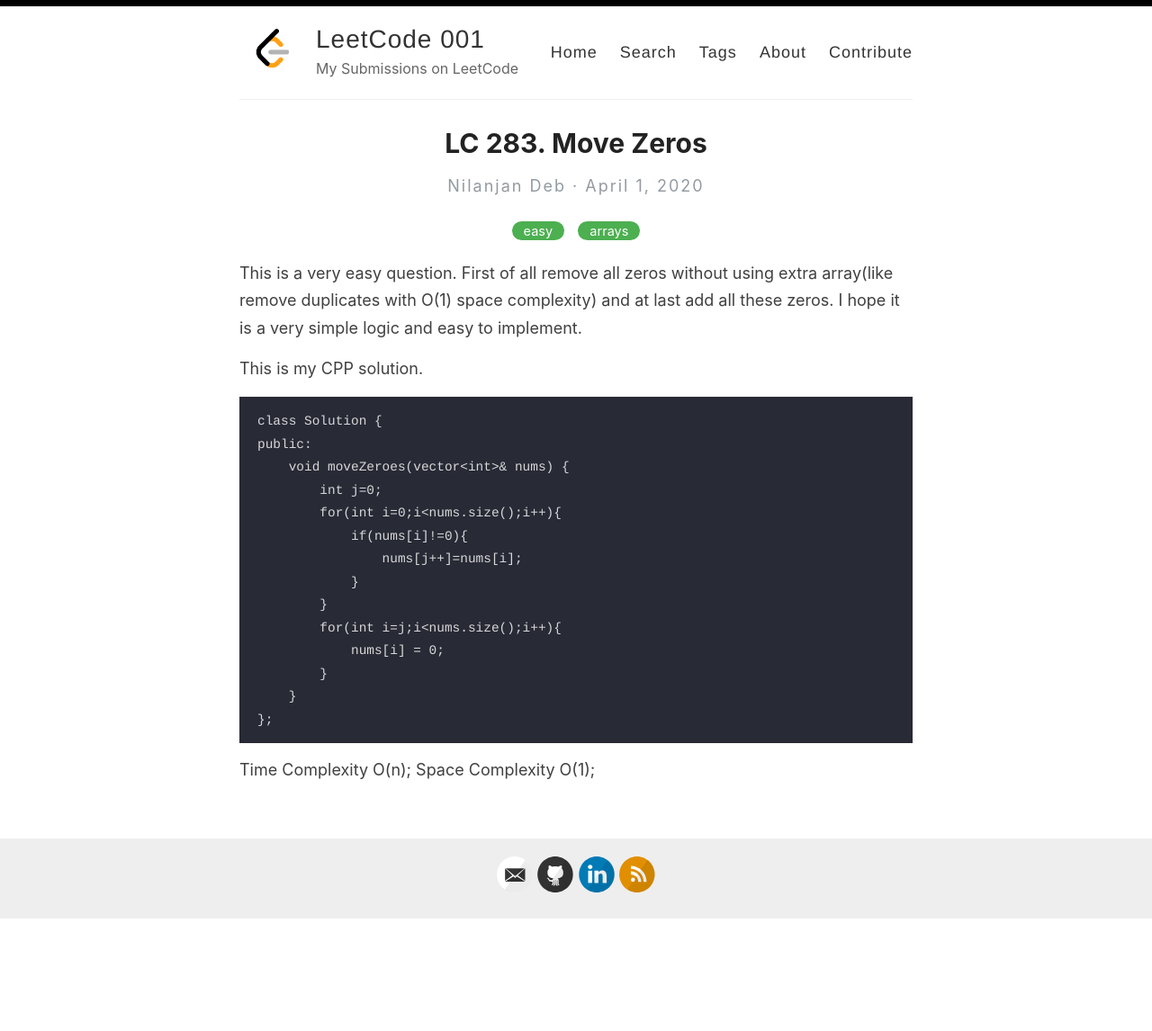
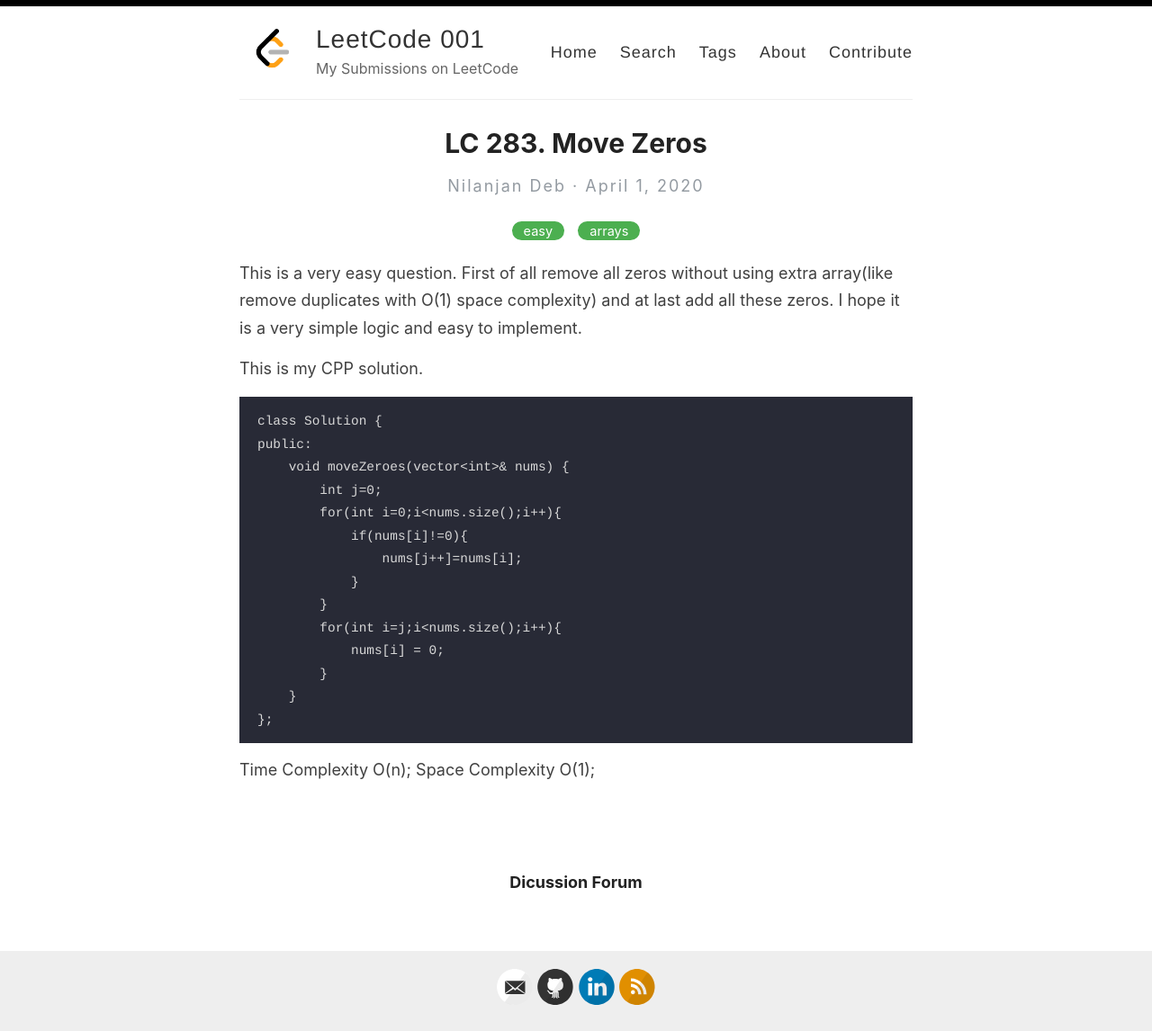
Before and after one commit to nil1729/LEETCODE-001, a Jekyll site: the page built from _posts/2020-04-01-lc283.md, in a window 1280 px wide. Shown: the whole page at 90% size. Built offline with Jekyll 4.4.1, drawn with Linux system fonts in a browser that asks for light colours; comment, search, counter and statistics services are not loaded; before the commit the page ends 1022 px from its top, so only the background shows below that.

Commit message:
Add Title to disqus

```diff
--- a/_layouts/post.html
+++ b/_layouts/post.html
@@ -34,6 +34,8 @@ layout: default
   <!--<div class="date">
     Written on {{ page.date | date: "%B %e, %Y" }}
   </div>-->
-
+  <br>
+  <br>
+  <h4> Dicussion Forum </h4>
   {% include disqus.html %}
 </article>
```
